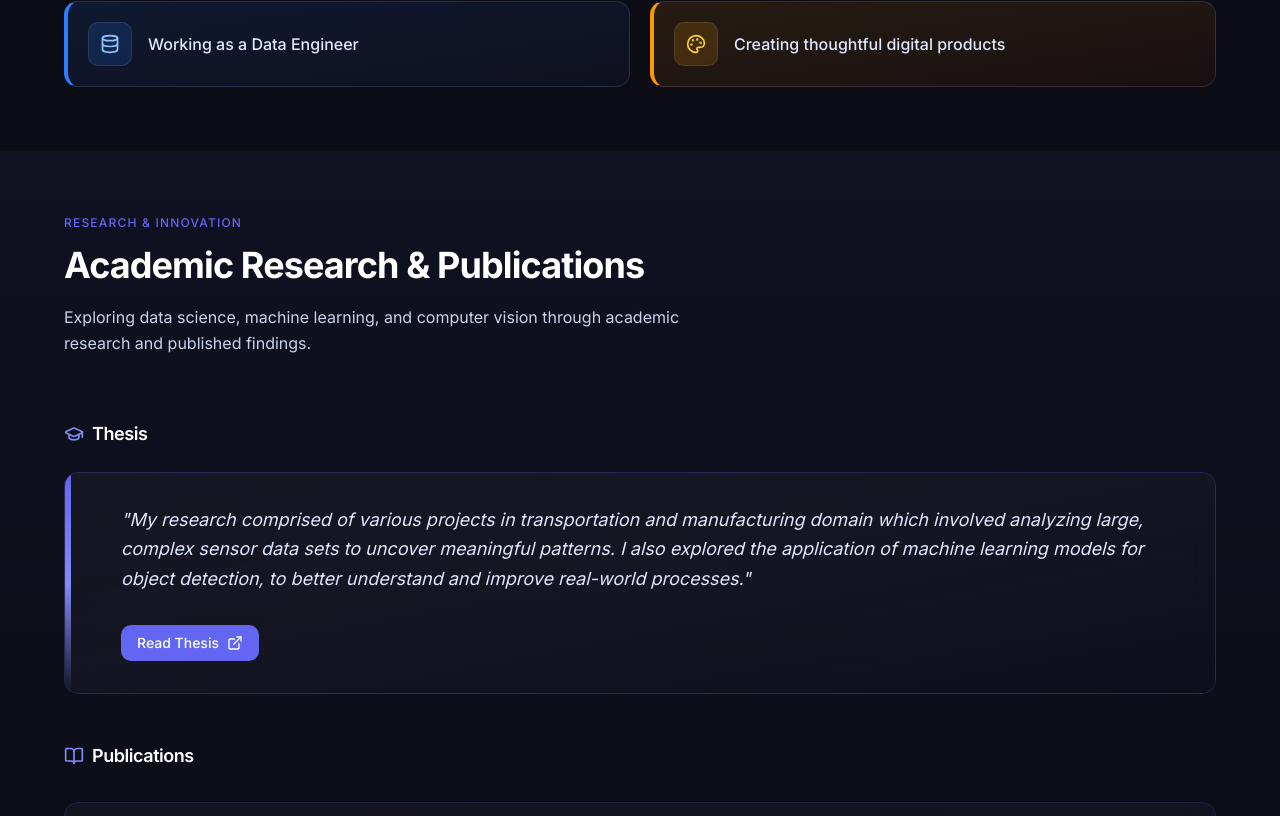
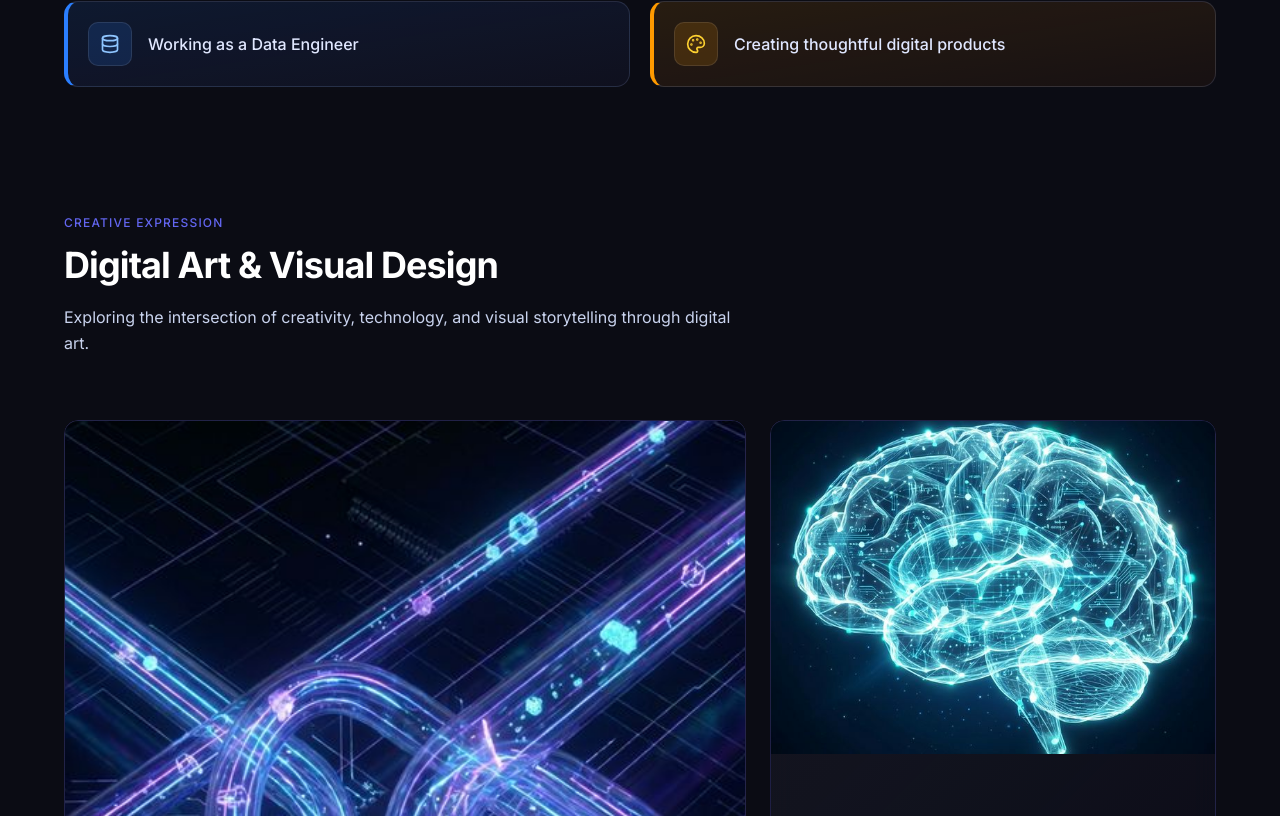
Before and after one commit to Ekta-07/Portfolio, a Next.js app: page / in a window 1280 px wide. Shown: the part 1024-1840 px from the top of the page. Built offline with nearby package versions, Linux system fonts and the light colour scheme.

Commit message:
refactor: Remove unused ResearchSection and related data fetching

```diff
--- a/app/page.tsx
+++ b/app/page.tsx
@@ -3,16 +3,14 @@ import Footer from '@/components/Footer';
 import { PageBackground } from '@/components/layout/PageBackground';
 import { HeroSection } from '@/components/sections/HeroSection';
 import { CurrentFocusSection } from '@/components/sections/CurrentFocusSection';
-import { ResearchSection } from '@/components/sections/ResearchSection';
 import { ArtGallerySection } from '@/components/sections/ArtGallerySection';
 import { BlogSection } from '@/components/sections/BlogSection';
-import { getPersonalInfo, getBlogs, getArt, getResearch } from '@/lib/data';
+import { getPersonalInfo, getBlogs, getArt } from '@/lib/data';
 
 export default function Home() {
   const personal = getPersonalInfo();
   const blogs = getBlogs().slice(0, 5);
   const artPieces = getArt().slice(0, 3);
-  const research = getResearch();
 
   return (
     <PageBackground>
@@ -25,7 +23,6 @@ export default function Home() {
       {/* Main Content Area */}
       <div className="relative z-20 bg-[#0B0C14]">
         <CurrentFocusSection />
-        <ResearchSection research={research} />
         <ArtGallerySection artPieces={artPieces} />
         <BlogSection blogs={blogs} />
       </div>
```
Also changed, not shown: 1 other file (tests, documents, lock files or other folders).
